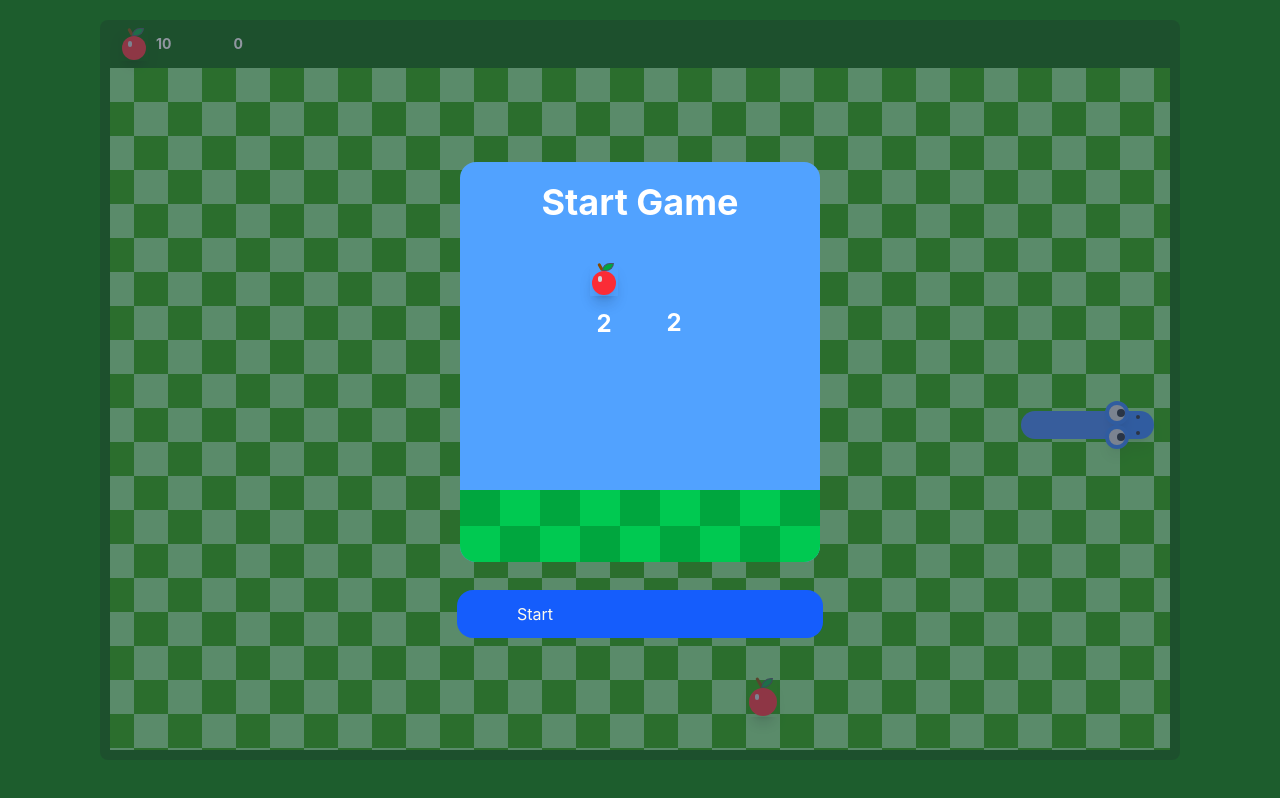
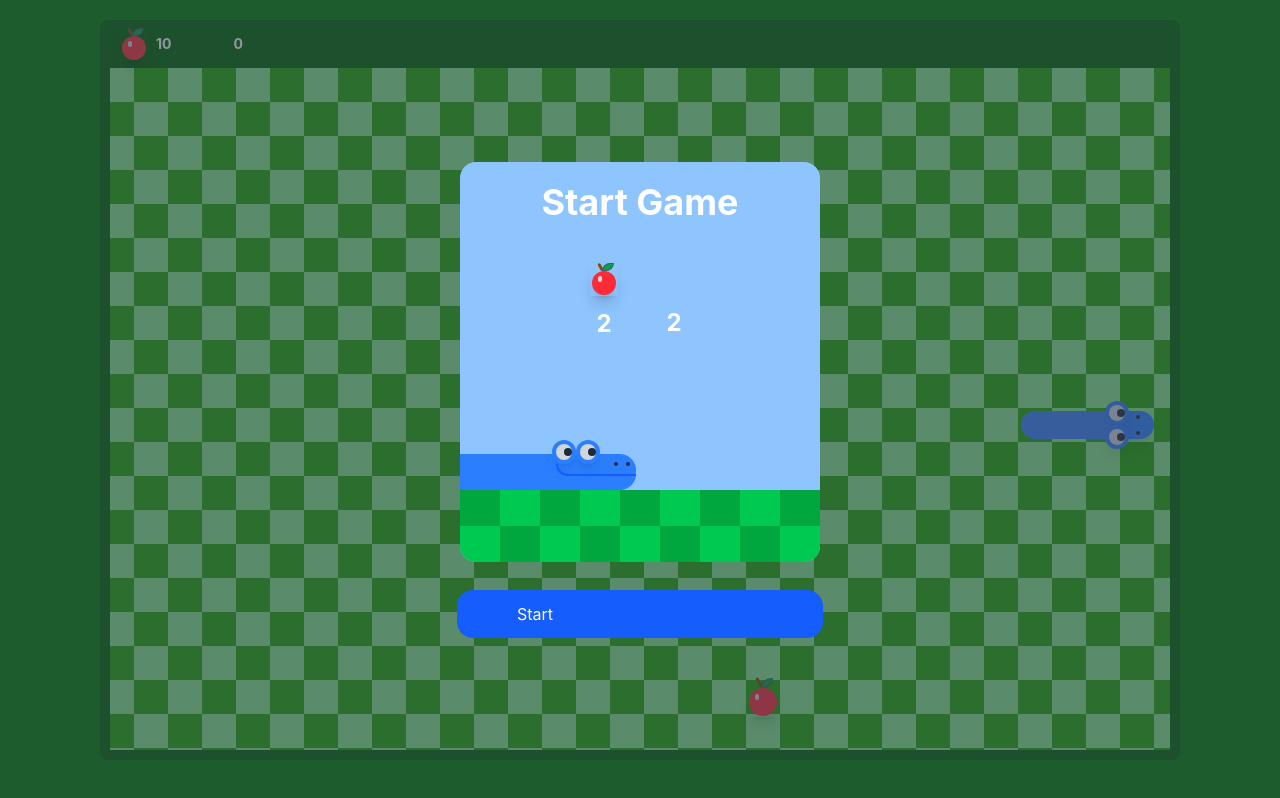
Before and after one commit to KathCris/SnakeGame, a Nuxt app: page / in a window 1280 px wide. Built offline with nearby package versions, Linux system fonts and the light colour scheme; some icons are missing.

Commit message:
feat(StartModal): setting up the snake in the initial modal

```diff
--- a/components/StartModal.vue
+++ b/components/StartModal.vue
@@ -3,7 +3,7 @@
     class="min-w-lvw min-h-lvh absolute z-30 flex justify-center items-center flex-col gap-7"
   >
     <div
-      class="bg-blue-400 w-[360px] h-[400px] rounded-2xl flex flex-col pt-5 justify-between"
+      class="bg-blue-300 w-[360px] h-[400px] rounded-2xl flex flex-col pt-5 justify-between"
     >
       <div class="flex flex-col gap-10 items-center">
         <h1 class="text-white text-4xl font-bold">Start Game</h1>
@@ -18,17 +18,57 @@
           </div>
         </div>
       </div>
+      <div>
+        <div>
+          <div class="w-44 h-9 bg-blue-500 flex justify-end rounded-r-2xl">
+            <!-- Olhos -->
+            <div
+                class="flex items-center justify-center -mt-10 mr-5"
+              >
+                <div
+                  class="w-6 h-6 bg-gray-300 rounded-full border-4 border-blue-500 shadow-lg relative"
+                >
+                  <div
+                    class="w-2 h-2 bg-gray-800 rounded-full absolute top-2 right-2 translate-x-2 -translate-y-1/2"
+                  />
+                </div>
+
+                <div
+                  class="w-6 h-6 bg-gray-300 rounded-full border-4 border-blue-500 shadow-lg relative"
+                >
+                  <div
+                    class="w-2 h-2 bg-gray-800 rounded-full absolute top-2 right-2 translate-x-2 -translate-y-1/2"
+                  />
+                </div>
+              </div>
+
+              <!-- Nariz -->
+              <div class="relative flex gap-2 top-2 -left-1.5">
+                <div
+                  class="w-1 h-1 bg-gray-800 rounded-full "
+                />
+                <div
+                  class="w-1 h-1 bg-gray-800 rounded-full"
+                />
+              </div>
+              <!-- Boca -->
+               <div class="flex absolute">
+                <div class="w-20 h-3 border-b-2 border-l-2 border-blue-600 rounded-bl-2xl mt-2.5" />
+               </div>
+          </div>
+        </div>
         <div class="flex flex-wrap w-full justify-center">
           <div class="flex w-fit" v-for="n in 18" :key="n">
             <div v-if="n % 2 !== 0" class="w-10 h-9 bg-green-600 flex" />
             <div
               v-else
               :class="{
-              'w-10 h-9 bg-green-500 flex' : n % 2 === 0,
+                'w-10 h-9 bg-green-500 flex': n % 2 === 0,
                 'rounded-bl-2xl': n === 10,
                 'rounded-br-2xl': n === 18,
               }"
             />
+          </div>
         </div>
       </div>
     </div>
```
Lines whose indentation alone changed are shown as unchanged.
